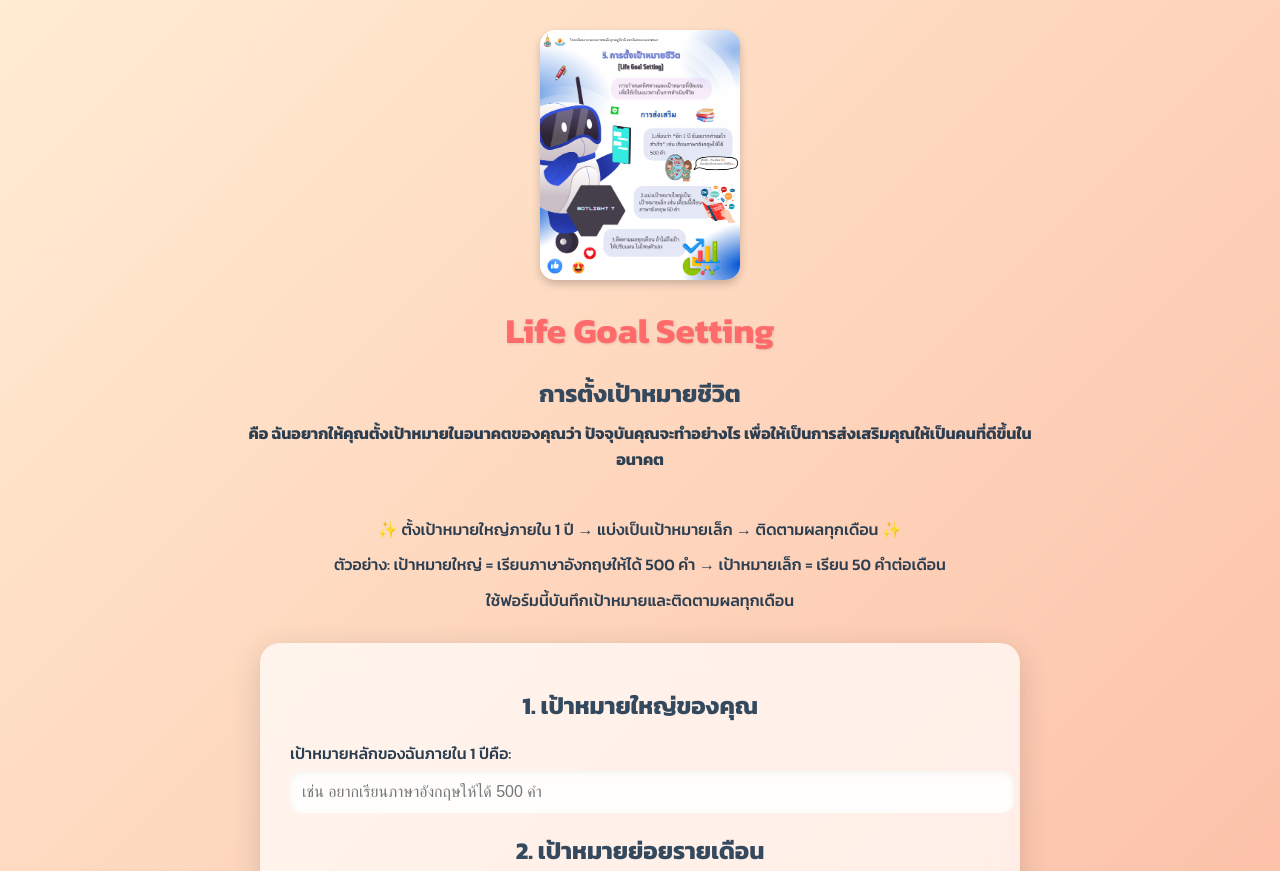
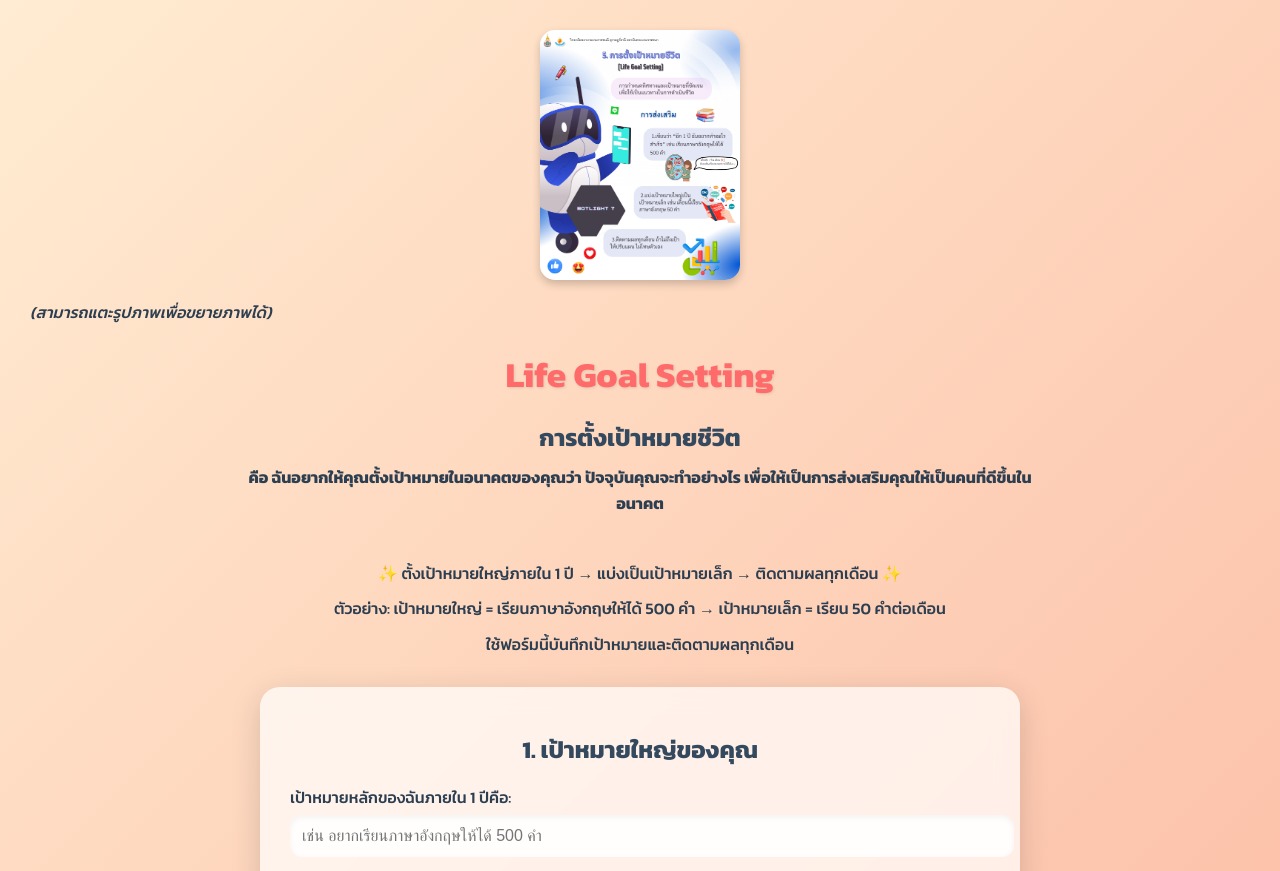
Before and after one commit to Nattaphat011/ex5, a plain HTML site: page index.html in a window 1280 px wide. Shown: the top 871 px of the page. Drawn offline with Linux system fonts and the light colour scheme.

Commit message:
Add files via upload

```diff
--- a/index.html
+++ b/index.html
@@ -196,6 +196,9 @@ img.goal-img {
      alt="การตั้งเป้าหมายชีวิต"
      class="goal-img"
      id="myImage">
+<!-- หมายเหตุสามารถแตะรูปภาพเพื่อขยายภาพได้ -->
+ <em> (สามารถแตะรูปภาพเพื่อขยายภาพได้) </em>
+
 
      <div id="imgModal" class="img-modal">
   <span class="img-close">&times;</span>
```
